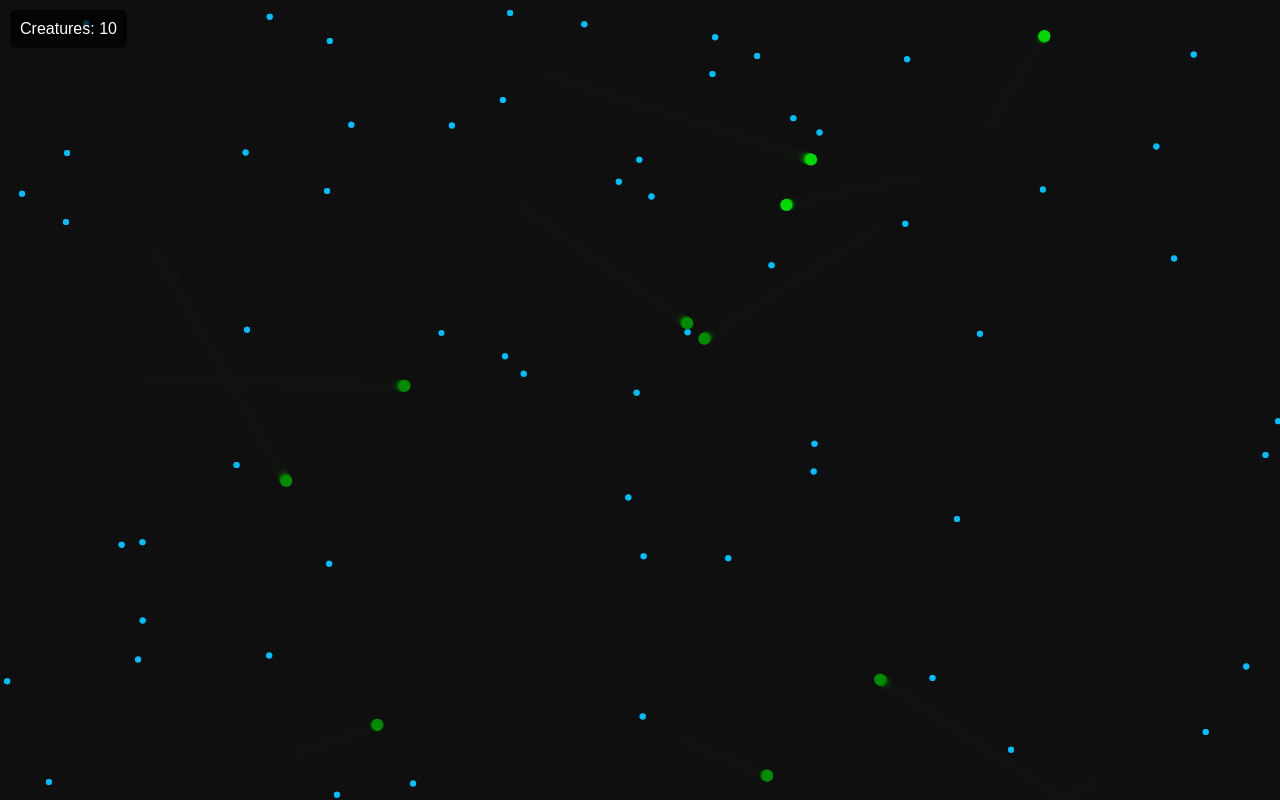
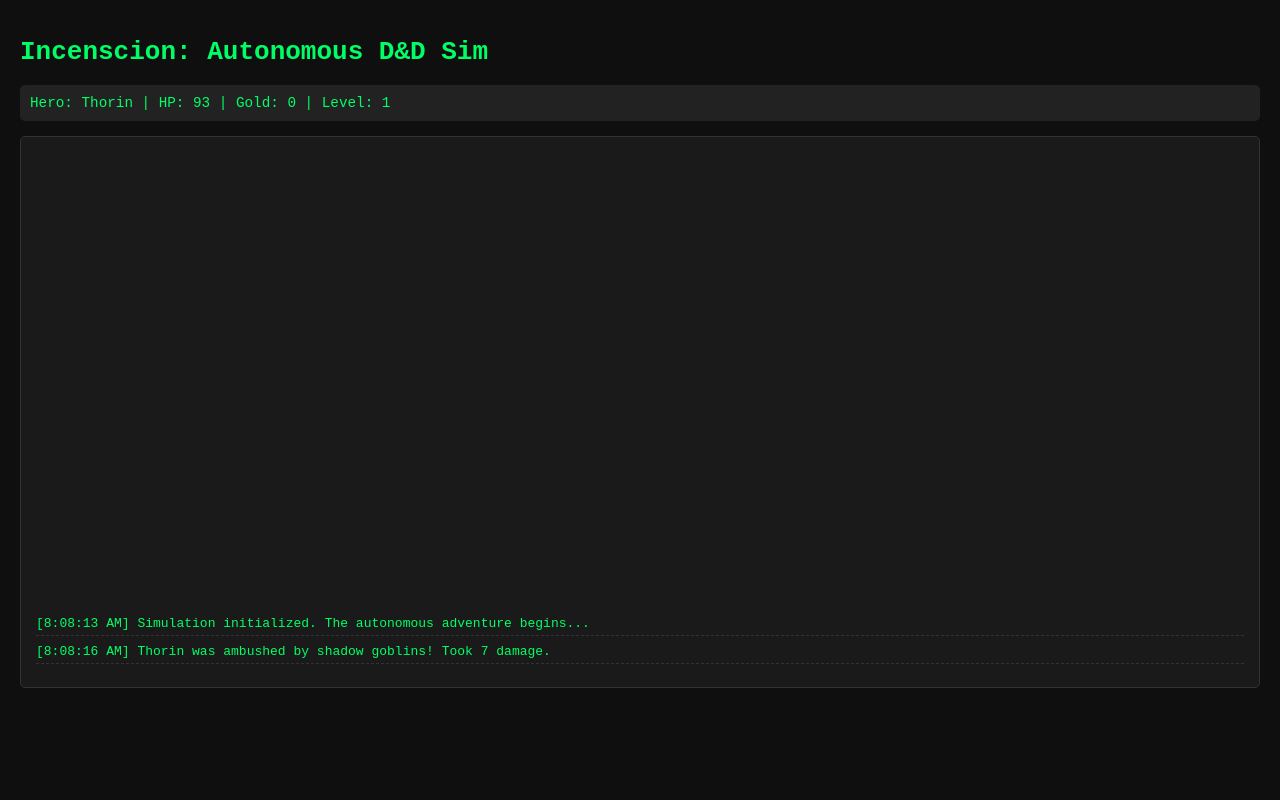
Before and after one commit to malikmonk6-del/Incenscion, a plain HTML site: page index.html in a window 1280 px wide. Drawn offline with Linux system fonts and the light colour scheme.

Commit message:
Update index.html

```diff
--- a/index.html
+++ b/index.html
@@ -3,116 +3,57 @@
 <head>
     <meta charset="UTF-8">
     <meta name="viewport" content="width=device-width, initial-scale=1.0">
-    <title>Ecosystem Simulation</title>
+    <title>Autonomous RPG Simulation</title>
     <style>
-        body { margin: 0; background: #111; overflow: hidden; color: #fff; font-family: sans-serif; }
-        canvas { display: block; }
-        #stats { position: absolute; top: 10px; left: 10px; background: rgba(0,0,0,0.7); padding: 10px; border-radius: 5px; }
+        body { background: #0f0f0f; color: #00ff66; font-family: monospace; padding: 20px; margin: 0; }
+        #log { height: 65vh; overflow-y: auto; background: #1a1a1a; padding: 15px; border: 1px solid #333; border-radius: 5px; margin-bottom: 10px; display: flex; flex-direction: column-reverse; }
+        .event { margin-bottom: 8px; border-bottom: 1px dashed #333; padding-bottom: 4px; }
+        #stats { background: #222; padding: 10px; border-radius: 5px; font-size: 1.1em; }
     </style>
 </head>
 <body>
-    <div id="stats">Creatures: <span id="count">0</span></div>
-    <canvas id="simCanvas"></canvas>
+    <h1>Incenscion: Autonomous D&D Sim</h1>
+    <div id="stats">Hero: <span id="hero-name">Thorin</span> | HP: <span id="hero-hp">100</span> | Gold: <span id="hero-gold">0</span> | Level: <span id="hero-level">1</span></div>
+    <br>
+    <div id="log"></div>
 
     <script>
-        const canvas = document.getElementById('simCanvas');
-        const ctx = canvas.getContext('2d');
-        const countDisplay = document.getElementById('count');
+        const hero = { name: "Thorin", hp: 100, maxHp: 100, gold: 0, level: 1, xp: 0 };
+        const logDiv = document.getElementById('log');
 
-        canvas.width = window.innerWidth;
-        canvas.height = window.innerHeight;
+        const events = [
+            (h) => { let g = Math.floor(Math.random()*15)+5; h.gold += g; return `${h.name} explored the dark catacombs and recovered ${g} gold.`; },
+            (h) => { let dmg = Math.floor(Math.random()*20)+5; h.hp -= dmg; return `${h.name} was ambushed by shadow goblins! Took ${dmg} damage.`; },
+            (h) => { let heal = Math.floor(Math.random()*25)+10; h.hp = Math.min(h.maxHp, h.hp + heal); return `${h.name} found a safe cavern ledge to rest and recovered ${heal} HP.`; },
+            (h) => { let xpGain = 30; h.xp += xpGain; if(h.xp >= 100) { h.level++; h.maxHp += 25; h.hp = h.maxHp; h.xp = 0; return `${h.name} defeated an elite boss, gained ${xpGain} XP, and leveled up to Level ${h.level}!`; } return `${h.name} slayed a wandering skeleton and earned ${xpGain} XP.`; }
+        ];
 
-        let foodList = [];
-        let creatureList = [];
+        function addLog(text) {
+            const div = document.createElement('div');
+            div.className = 'event';
+            div.innerText = `[${new Date().toLocaleTimeString()}] ${text}`;
+            logDiv.prepend(div);
+        }
 
-        class Food {
-            constructor(x, y) {
-                this.x = x || Math.random() * canvas.width;
-                this.y = y || Math.random() * canvas.height;
-                this.radius = 3;
-            }
-            draw() {
-                ctx.fillStyle = '#00bfff';
-                ctx.beginPath();
-                ctx.arc(this.x, this.y, this.radius, 0, Math.PI * 2);
-                ctx.fill();
+        function updateUI() {
+            document.getElementById('hero-hp').innerText = hero.hp;
+            document.getElementById('hero-gold').innerText = hero.gold;
+            document.getElementById('hero-level').innerText = hero.level;
+            if (hero.hp <= 0) {
+                addLog(`${hero.name} collapsed from wounds... Reviving at camp with full health.`);
+                hero.hp = hero.maxHp;
             }
         }
 
-        class Creature {
-            constructor(x, y) {
-                this.x = x || Math.random() * canvas.width;
-                this.y = y || Math.random() * canvas.height;
-                this.energy = 100;
-                this.speed = 2;
-                this.vx = (Math.random() - 0.5) * this.speed;
-                this.vy = (Math.random() - 0.5) * this.speed;
-                this.radius = 6;
-            }
+        // Autonomous tick loop runs every 3 seconds
+        setInterval(() => {
+            const randomEvent = events[Math.floor(Math.random() * events.length)];
+            const message = randomEvent(hero);
+            addLog(message);
+            updateUI();
+        }, 3000);
 
-            update() {
-                this.x += this.vx;
-                this.y += this.vy;
-                this.energy -= 0.15; // Energy drains over time
-
-                // Bounce off edges
-                if (this.x < 0 || this.x > canvas.width) this.vx *= -1;
-                if (this.y < 0 || this.y > canvas.height) this.vy *= -1;
-
-                // Eat food
-                foodList.forEach((food, index) => {
-                    let dist = Math.hypot(this.x - food.x, this.y - food.y);
-                    if (dist < this.radius + food.radius) {
-                        this.energy += 30;
-                        foodList.splice(index, 1);
-                    }
-                });
-
-                // Reproduce if enough energy
-                if (this.energy > 180) {
-                    this.energy -= 80;
-                    creatureList.push(new Creature(this.x, this.y));
-                }
-            }
-
-            draw() {
-                ctx.fillStyle = `hsl(120, 100%, ${Math.min(this.energy / 2, 50)}%)`;
-                ctx.beginPath();
-                ctx.arc(this.x, this.y, this.radius, 0, Math.PI * 2);
-                ctx.fill();
-            }
-        }
-
-        // Initialize world
-        for (let i = 0; i < 40; i++) foodList.push(new Food());
-        for (let i = 0; i < 10; i++) creatureList.push(new Creature());
-
-        // Tap/click to manually add food
-        window.addEventListener('pointerdown', (e) => {
-            foodList.push(new Food(e.clientX, e.clientY));
-        });
-
-        // Game Loop
-        function loop() {
-            ctx.fillStyle = 'rgba(17, 17, 17, 0.3)'; // Trail effect
-            ctx.fillRect(0, 0, canvas.width, canvas.height);
-
-            // Periodically spawn food
-            if (Math.random() < 0.1) foodList.push(new Food());
-
-            foodList.forEach(f => f.draw());
-
-            creatureList = creatureList.filter(c => c.energy > 0);
-            creatureList.forEach(c => {
-                c.update();
-                c.draw();
-            });
-
-            countDisplay.innerText = creatureList.length;
-            requestAnimationFrame(loop);
-        }
-
-        loop();
+        addLog("Simulation initialized. The autonomous adventure begins...");
     </script>
 </body>
 </html>
```
